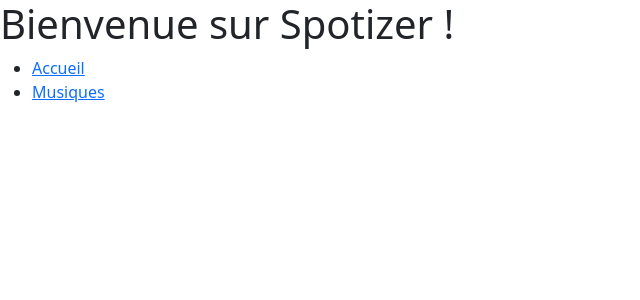
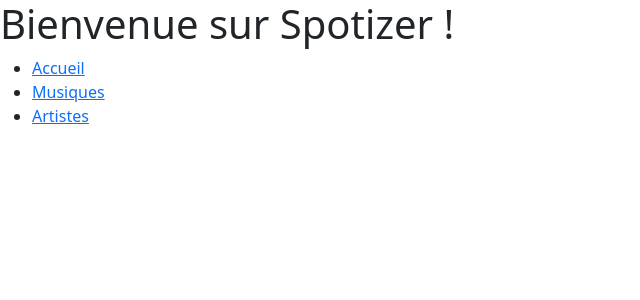
Before and after one commit to Namularbre/spotizer, an Angular app: page / in a window 1280 px wide. Shown: the top 300 px of the page, without its empty margins (0-640 px from the left). Built offline with nearby package versions, Linux system fonts and the light colour scheme.

Commit message:
added a route to the artist list

```diff
--- a/src/app/app-routing.module.ts
+++ b/src/app/app-routing.module.ts
@@ -1,5 +1,6 @@
 import { NgModule } from '@angular/core';
 import { RouterModule, Routes } from '@angular/router';
+import { ArtistsComponent } from './components/artists/artists.component';
 import { SongsComponent } from './components/songs/songs.component';
 
 const routes: Routes = [
@@ -7,6 +8,10 @@
     path : "songs",
     component : SongsComponent
     //children //cf TD3 ! Pas fini, mais ce genre de route est testée et approuvée !
+  },
+  {
+    path : "artists",
+    component : ArtistsComponent
   }
 ];
 
--- a/src/app/app.component.html
+++ b/src/app/app.component.html
@@ -4,6 +4,7 @@
   <ul>
     <li><a href="/">Accueil</a></li>
     <li><a href="/songs">Musiques</a></li>
+    <li><a href="/artists">Artistes</a></li>
   </ul>
 </nav>
 
--- a/src/app/components/artists/artists.component.html
+++ b/src/app/components/artists/artists.component.html
@@ -6,6 +6,8 @@
             <dl>
                 <dt>Nom</dt>
                 <dd>{{ artist.name }}</dd>
+
+                <p>Mettre un lien vers l'affichage de l'artiste</p>
             </dl>
         </li>
     </ul>
```
